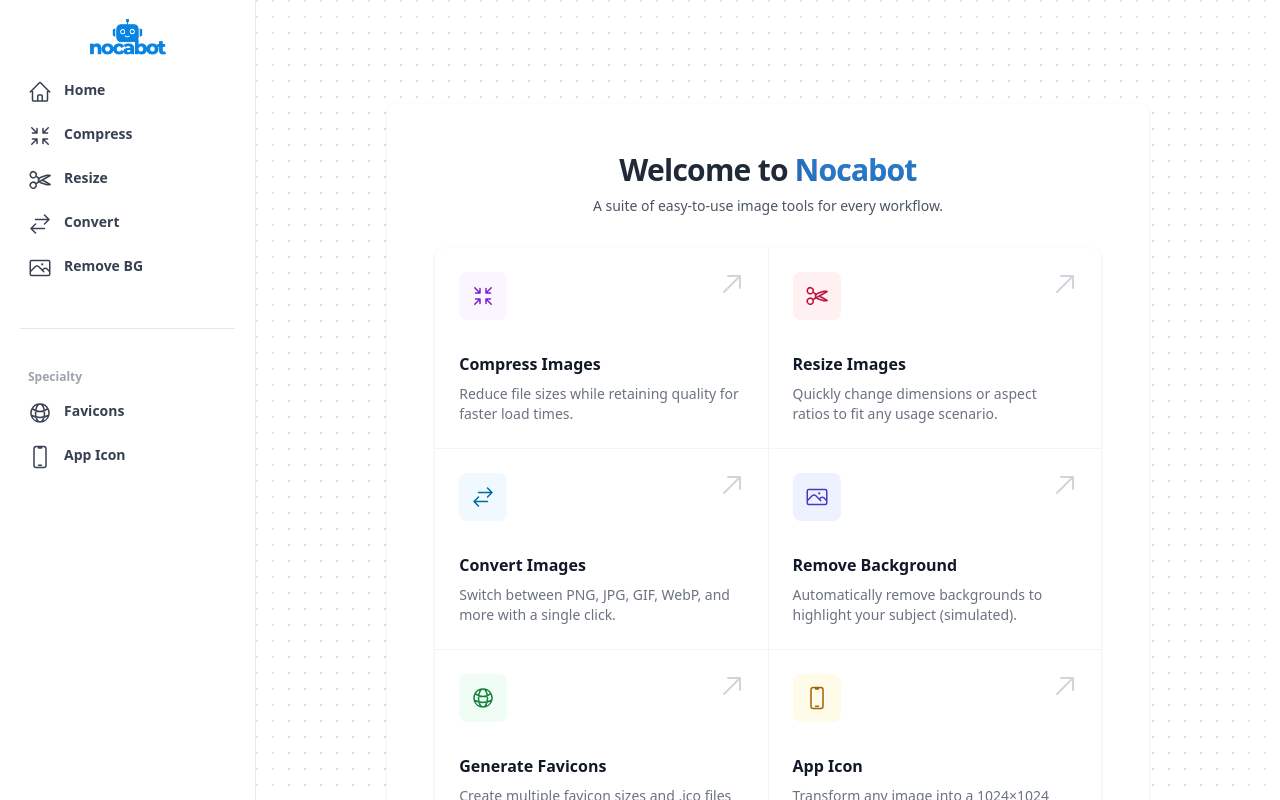
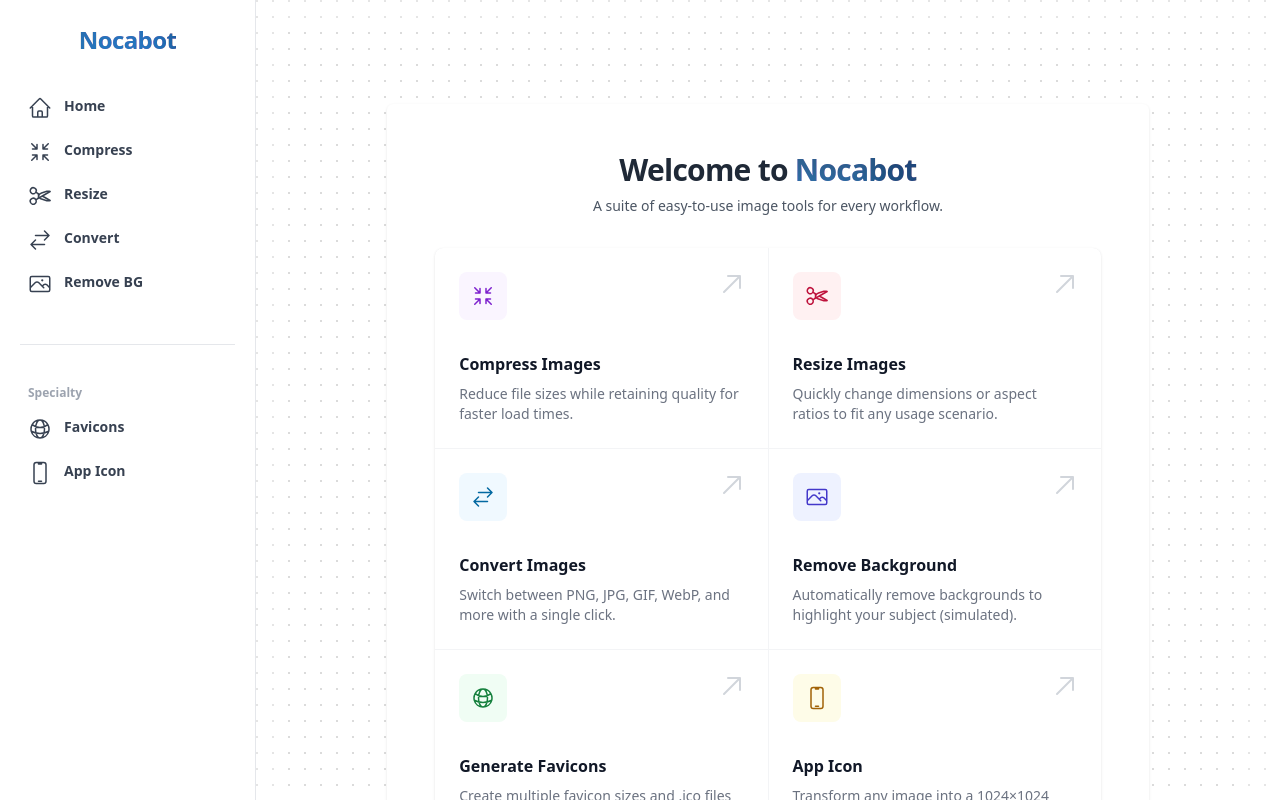
Before and after one commit to kbrycz/nocabot, a Next.js app: page / in a window 1280 px wide. Built offline with nearby package versions, Linux system fonts and the light colour scheme.

Commit message:
new title

```diff
--- a/src/app/LayoutClient.js
+++ b/src/app/LayoutClient.js
@@ -17,6 +17,8 @@
 } from "@heroicons/react/24/outline";
 
 import { ImageProvider } from "@/context/ImageProvider";
+// Import your AuroraText
+import { AuroraText } from "@/components/ui/AuroraText";
 
 // Nav arrays
 const featuresNav = [
@@ -40,20 +42,22 @@
   { name: "App Icon", href: "/app-icon", icon: <DevicePhoneMobileIcon className="h-6 w-6" /> },
 ];
 
-// Shared sidebar content
+// Sidebar content
 function SidebarContent({ onLinkClick }) {
   return (
-    <nav className="flex flex-col h-full">
-      {/* Show the top image, bigger than before */}
-      <Link href="/" onClick={() => onLinkClick?.()} className="block text-center">
-        <img
-          src="/images/nocabot.png"
-          alt="Nocabot"
-          className="h-10 w-auto mx-auto mt-2"
-        />
+    <nav className="flex flex-col h-full items-center">
+      {/* AuroraText instead of an image */}
+      <Link
+        href="/"
+        onClick={() => onLinkClick?.()}
+        className="mt-4 block text-center"
+      >
+        <AuroraText className="text-2xl font-bold tracking-tight text-gray-800">
+          Nocabot
+        </AuroraText>
       </Link>
 
-      <ul className="mt-4 flex flex-col gap-y-6 overflow-y-auto px-1">
+      <ul className="mt-8 flex flex-col gap-y-6 overflow-y-auto px-1 w-full">
         <li>
           <ul role="list" className="space-y-1">
             {featuresNav.map((item) => (
@@ -97,42 +101,37 @@
   );
 }
 
-export const metadata = {
-  title: "Nocabot",
-  description: "Your image-based tool suite",
-};
-
 export default function LayoutClient({ children }) {
   const [mobileMenuOpen, setMobileMenuOpen] = useState(false);
 
   return (
     <ImageProvider>
       {/*
-        Full-screen container, no horizontal scroll
+        Full-screen container, pinned sidebar on desktop,
+        no horizontal scroll: "w-screen overflow-hidden"
       */}
       <div className="flex h-screen w-screen overflow-hidden font-sans bg-white">
         {/* DESKTOP SIDEBAR (pinned left, full height) */}
-        <aside className="hidden md:flex md:flex-col w-64 h-full shrink-0 border-r border-gray-200 bg-white px-4 py-2">
+        <aside className="hidden md:flex md:flex-col w-64 h-full border-r border-gray-200 bg-white px-4 py-2">
           <SidebarContent />
         </aside>
 
         {/* MAIN AREA */}
         <div className="relative flex-1 flex flex-col overflow-hidden">
           {/* Mobile top bar */}
-          <div className="md:hidden flex items-center justify-between px-4 py-3 border-b border-gray-200 shrink-0">
-            <Link href="/" className="block">
-              <img
-                src="/images/nocabot.png"
-                alt="Nocabot"
-                className="h-10 w-auto"
-              />
-            </Link>
+          <div className="md:hidden flex items-center justify-between px-4 py-3 border-b border-gray-200">
             <button
               onClick={() => setMobileMenuOpen(true)}
               className="text-gray-600 hover:text-gray-800"
             >
               <Bars3Icon className="h-6 w-6" />
             </button>
+            {/* AuroraText in the mobile top bar, smaller */}
+            <Link href="/" className="block">
+              <AuroraText className="text-xl font-bold tracking-tight text-gray-800">
+                Nocabot
+              </AuroraText>
+            </Link>
           </div>
 
           {/* Content container that can scroll vertically */}
--- a/src/app/page.js
+++ b/src/app/page.js
@@ -2,15 +2,14 @@
 
 import React from "react";
 import {
-  ArrowsPointingInIcon, // Compress
-  ScissorsIcon,          // Resize
-  ArrowsRightLeftIcon,   // Convert
-  PhotoIcon,             // Remove BG
-  GlobeAltIcon,          // Favicons
-  DevicePhoneMobileIcon, // App Icon
+  ArrowsPointingInIcon,
+  ScissorsIcon,
+  ArrowsRightLeftIcon,
+  PhotoIcon,
+  GlobeAltIcon,
+  DevicePhoneMobileIcon,
 } from "@heroicons/react/24/outline";
 
-// Import your AuroraText from the new local file
 import { AuroraText } from "@/components/ui/AuroraText";
 
 function classNames(...classes) {
@@ -71,17 +70,13 @@
 export default function HomePage() {
   return (
     <div className="mx-auto mt-10 mb-10 w-full sm:w-[95%] md:w-[85%] bg-white p-12 rounded-md shadow font-sans">
-      {/* Heading with smaller font, to match other pages */}
       <h1 className="text-3xl font-bold tracking-tight text-center text-gray-800">
-        Welcome to <AuroraText>Nocabot</AuroraText>
+        Welcome to <AuroraText className="text-3xl">Nocabot</AuroraText>
       </h1>
-
-      {/* Subtitle underneath */}
       <p className="mt-2 text-sm text-center text-gray-600">
         A suite of easy-to-use image tools for every workflow.
       </p>
 
-      {/* The actions grid below */}
       <div className="mt-8 divide-y divide-gray-200 overflow-hidden rounded-lg bg-gray-100 shadow sm:grid sm:grid-cols-2 sm:gap-px sm:divide-y-0">
         {actions.map((action, idx) => (
           <div
@@ -120,7 +115,6 @@
               aria-hidden="true"
               className="pointer-events-none absolute right-6 top-6 text-gray-300 group-hover:text-gray-400"
             >
-              {/* The small diagonal icon in top-right corner */}
               <svg fill="currentColor" viewBox="0 0 24 24" className="h-6 w-6">
                 <path d="M20 4h1a1 1 0 00-1-1v1zm-1 12a1 1 0 102 0h-2zM8 3a1 1 0 000 2V3zM3.293 19.293a1 1 0 101.414 1.414l-1.414-1.414zM19 4v12h2V4h-2zm1-1H8v2h12V3zm-.707.293l-16 16 1.414 1.414 16-16-1.414-1.414z" />
               </svg>
--- a/src/components/ui/AuroraText.jsx
+++ b/src/components/ui/AuroraText.jsx
@@ -1,34 +1,26 @@
 "use client";
 import React from "react";
-import { motion } from "framer-motion"; // npm install framer-motion
-// if you don't have a `cn` function, define it here:
+import { motion } from "framer-motion";
+
+// If you don't have a cn function:
 function cn(...classes) {
   return classes.filter(Boolean).join(" ");
 }
 
-export function AuroraText({
-  className,
-  children,
-  as: Component = "span",
-  ...props
-}) {
-  // We'll just do motion.span for everything
-  const MotionSpan = motion.span;
-
+export function AuroraText({ className, children, ...props }) {
   return (
-    <MotionSpan
+    <motion.span
       className={cn("relative inline-flex overflow-hidden", className)}
       {...props}
     >
       {children}
-      {/* The highlight overlay with blue hues */}
+      {/* Our multi-blue swirling overlay */}
       <span className="pointer-events-none absolute inset-0 mix-blend-lighten dark:mix-blend-darken">
-        {/* If you want multiple color stops, you can define them below */}
-        <span className="pointer-events-none absolute -top-1/2 left-0 h-[30vw] w-[30vw] bg-[#0984e3] opacity-60 blur-[1rem]" />
-        <span className="pointer-events-none absolute right-0 top-0 h-[30vw] w-[30vw] bg-[#074291] opacity-50 blur-[1rem]" />
-        <span className="pointer-events-none absolute bottom-0 left-0 h-[30vw] w-[30vw] bg-[#4ea1f3] opacity-40 blur-[1rem]" />
-        <span className="pointer-events-none absolute -bottom-1/2 right-0 h-[30vw] w-[30vw] bg-[#0b94e7] opacity-40 blur-[1rem]" />
+        <span className="pointer-events-none absolute -top-1/2 left-0 h-[30vw] w-[30vw] animate-[spin_6s_linear_infinite] bg-[#0984e3] opacity-40 blur-[1rem]" />
+        <span className="pointer-events-none absolute top-0 right-0 h-[30vw] w-[30vw] animate-[spin_8s_linear_infinite_reverse] bg-[#0b94e7] opacity-40 blur-[1rem]" />
+        <span className="pointer-events-none absolute bottom-0 left-0 h-[30vw] w-[30vw] animate-[spin_10s_linear_infinite] bg-[#074291] opacity-40 blur-[1rem]" />
+        <span className="pointer-events-none absolute -bottom-1/2 right-0 h-[30vw] w-[30vw] animate-[spin_12s_linear_infinite_reverse] bg-[#4ea1f3] opacity-40 blur-[1rem]" />
       </span>
-    </MotionSpan>
+    </motion.span>
   );
 }
```
